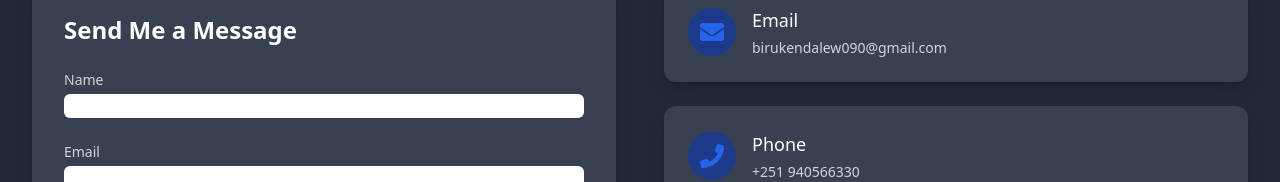
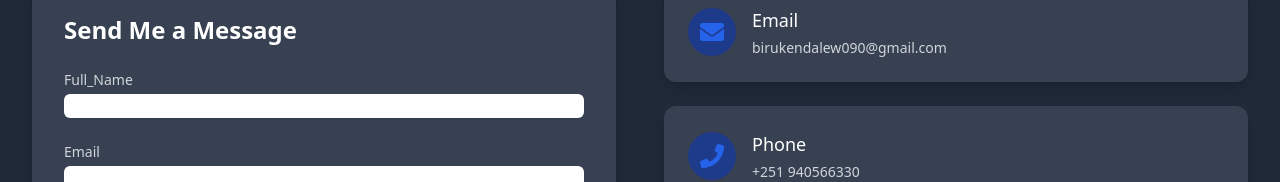
Before and after one commit to bikoendalew/portfolio, a Next.js app: page / in a window 1280 px wide. Shown: the part 2830-3012 px from the top of the page. Built offline with nearby package versions, Linux system fonts and the light colour scheme.

Commit message:
add social link

```diff
--- a/src/app/components/sections/Contact.tsx
+++ b/src/app/components/sections/Contact.tsx
@@ -128,7 +128,7 @@ export default function Contact() {
                                     htmlFor="name"
                                     className="block text-sm font-medium text-gray-300"
                                 >
-                                    Name
+                                    Full_Name
                                 </label>
                                 <input
                                     type="text"
```
